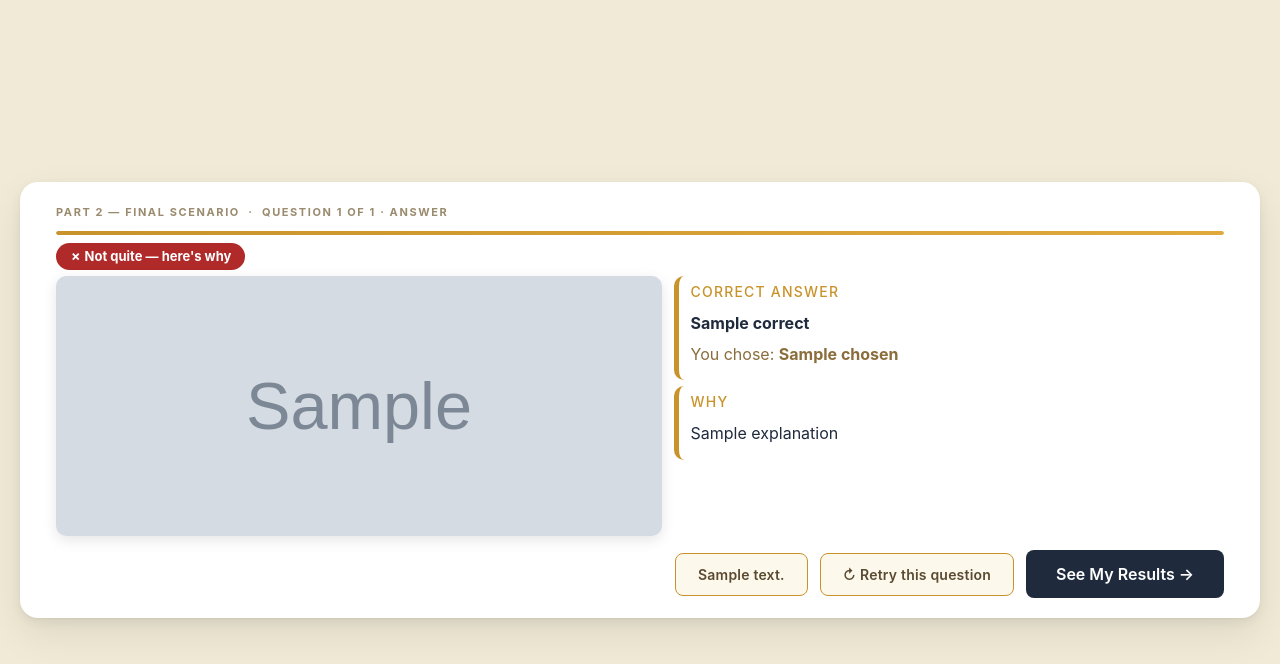
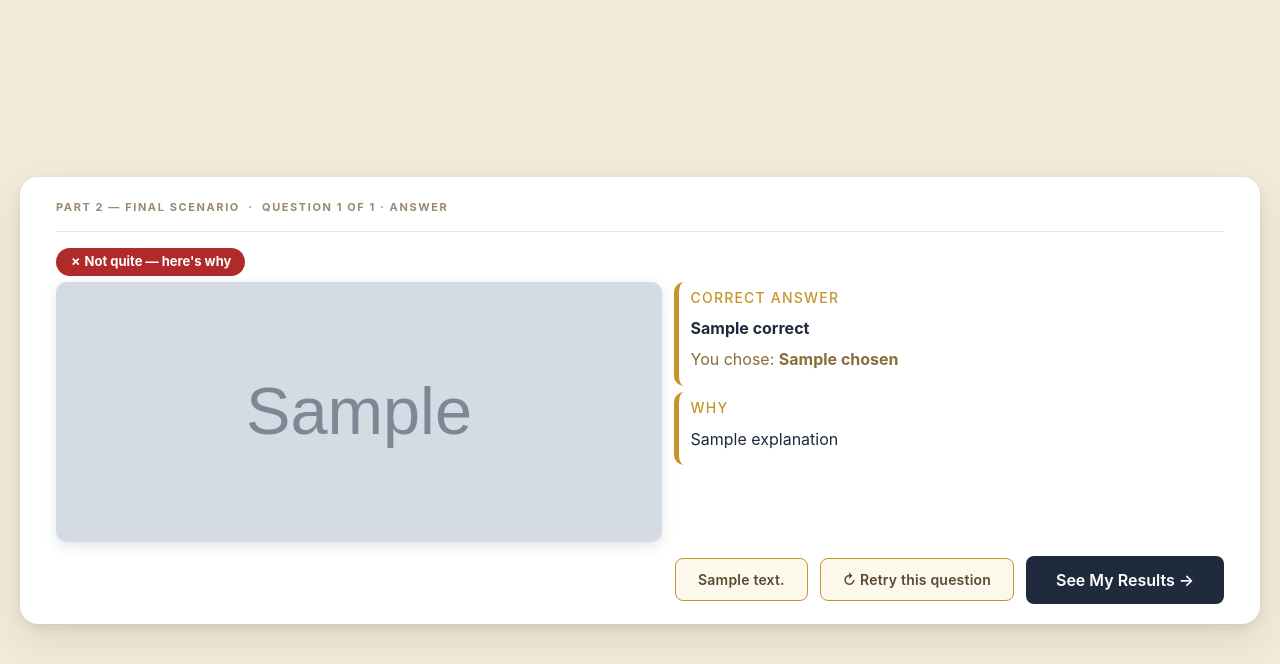
Before and after one commit to DemonRain7/UIDesign_Teamwork, a Flask app: template templates/quiz_feedback.html in a window 1280 px wide. Shown: the top 664 px of the page. Run offline with Flask 3, Linux system fonts and the light colour scheme; the template is opened without the code that fills it: most values are stand-ins (such as "Sample title", 1, 10 or a date in 2020); grey boxes marked "Sample" are stand-in pictures.

Commit message:
Update quiz feedback layout
Removed progress track and added a horizontal rule.

```diff
--- a/templates/quiz_feedback.html
+++ b/templates/quiz_feedback.html
@@ -12,9 +12,7 @@
             {% endif %}
             &nbsp;·&nbsp; Question {{ question_number }} of {{ total_questions }} · Answer
         </div>
-        <div class="progress_track">
-            <div class="progress_fill" style="width: {{ (question_number / total_questions * 100) | int }}%"></div>
-        </div>
+        <hr style="color: #C8932B;">
     </div>
 
     {% if (streak | default(0)) >= 2 %}
```
